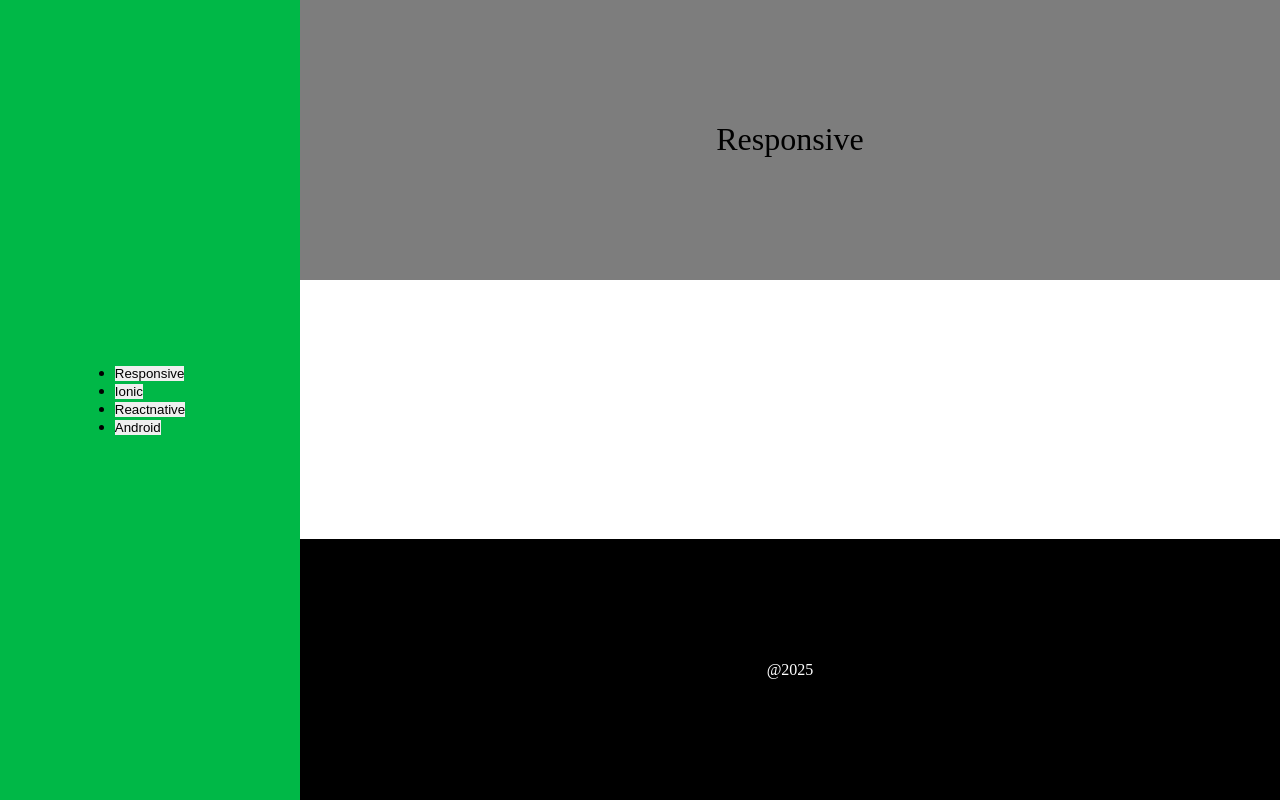
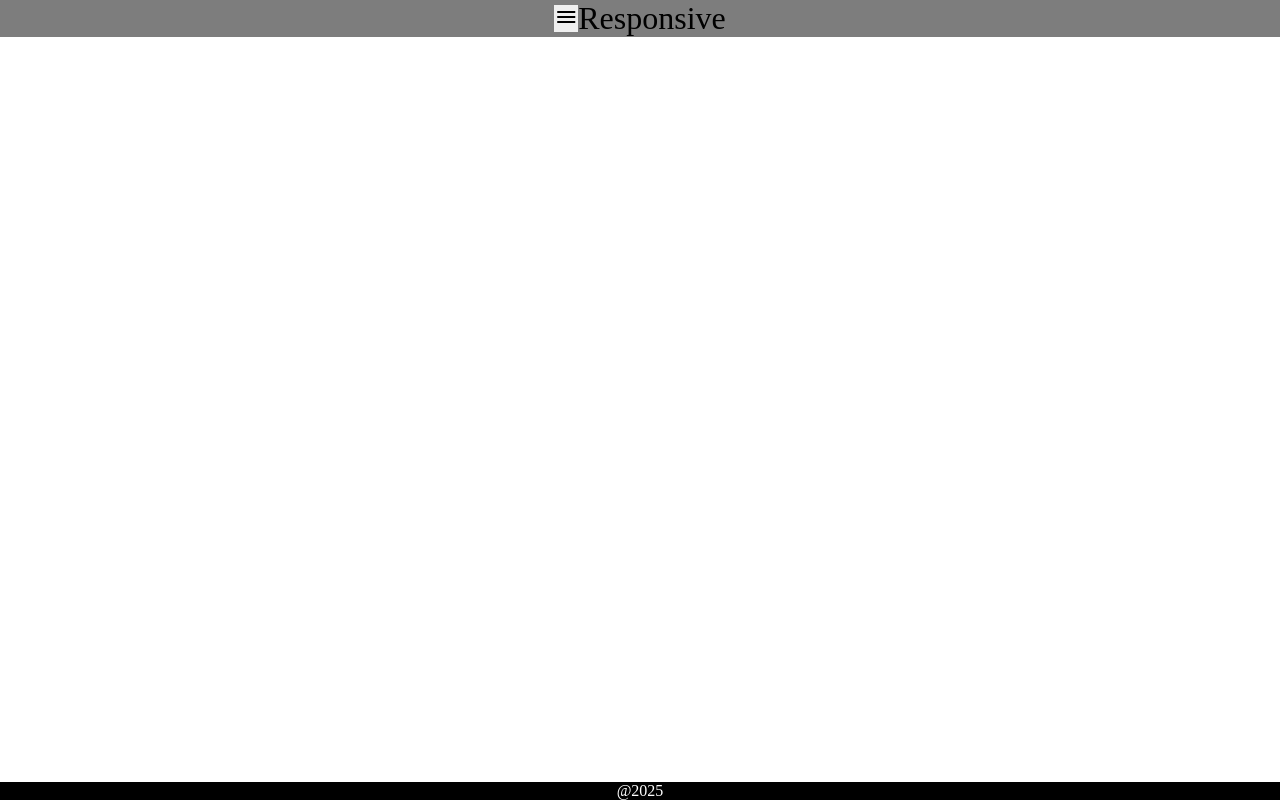
Before and after one commit to JMauricio05/moviles_s2_2025, a website built with webpack: page moviles_web/public/index.html in a window 1280 px wide. Built offline with nearby package versions, Linux system fonts and the light colour scheme; files whose address does not match are found by name.

Commit message:
Configuración del menu

```diff
--- a/moviles_web/public/index.html
+++ b/moviles_web/public/index.html
@@ -4,9 +4,13 @@
     <meta charset="UTF-8">
     <meta name="viewport" content="width=device-width, initial-scale=1.0">
     <title>Inicio</title>
+    <link href="https://fonts.googleapis.com/css2?family=Material+Symbols+Outlined" rel="stylesheet" />
     <link rel="stylesheet" href="styles.css">
 </head>
 <body>
+    <!-- <span class="material-symbols-outlined">search</span>
+    <span class="material-symbols-outlined">home</span>
+    <i class="material-symbols-outlined">bolt</i> -->
     <div id="page"></div>
     <script src="main.js"></script>
 </body>
--- a/moviles_web/src/components/header.js
+++ b/moviles_web/src/components/header.js
@@ -1,8 +1,22 @@
 const header = () => {
     const cabecera = document.createElement('header');
     cabecera.classList.add('header');
+
+    const menuBtn = document.createElement('button');
+    const iconoMenu = document.createElement('span');
+    iconoMenu.classList.add('material-symbols-outlined');
+    iconoMenu.textContent = 'menu';
+    menuBtn.appendChild(iconoMenu);
+    menuBtn.addEventListener('click', () => {
+        const menuContent = document.getElementById('menuPrincipal');
+        menuContent.classList.add('open');
+    });
+
+
     const titulo = document.createElement('h1');
     titulo.textContent = 'Responsive';
+
+    cabecera.appendChild(menuBtn);
     cabecera.appendChild(titulo);
     return cabecera;
 };
--- a/moviles_web/src/components/menu.js
+++ b/moviles_web/src/components/menu.js
@@ -1,23 +1,42 @@
 const itemMenu = (text) => {
     const li = document.createElement('li');
     const button = document.createElement('button');
-    button.textContent = text;
+
+    const span = document.createElement('span');
+    span.classList.add('material-symbols-outlined');
+    span.textContent = 'home'
+    button.appendChild(span);
+
+    button.innerHTML += text;
+    //button.innerHTML = button.innerHTML + text;
     li.appendChild(button);
     return li;
 };
 
 const menu = () => {
     const nav = document.createElement('nav');
+    nav.setAttribute('id', 'menuPrincipal');
     nav.classList.add('menu');
+
+    const closeBtn = document.createElement('button');
+    const iconClose = document.createElement('span');
+    iconClose.classList.add('material-symbols-outlined');
+    iconClose.textContent = 'close';
+    closeBtn.appendChild(iconClose);
+    closeBtn.addEventListener('click', () => {
+        nav.classList.remove('open');
+    });
+
     const list = document.createElement('ul');
     const options = ['Responsive', 'Ionic', 'Reactnative', 'Android'];
-    for(let item of options){
-       list.appendChild(itemMenu(item));
+    for (let item of options) {
+        list.appendChild(itemMenu(item));
     }
     // list.appendChild(itemMenu('Responsive'));
     // list.appendChild(itemMenu('Ionic'));
     // list.appendChild(itemMenu('Reactnative'));
     // list.appendChild(itemMenu('Android'));
+    nav.appendChild(closeBtn);
     nav.appendChild(list);
     return nav;
 };
--- a/moviles_web/src/sass/app.scss
+++ b/moviles_web/src/sass/app.scss
@@ -21,12 +21,16 @@
 }
 
 .principal {
-    display: grid;
-    grid-template-columns: 300px calc(100% - 300px);
-    grid-template-rows: auto;
-    grid-template-areas: "menu header"
-        "menu content"
-        "menu footer";
+    // display: grid;
+    // grid-template-columns: 300px calc(100% - 300px);
+    // grid-template-rows: auto;
+    // grid-template-areas: "menu header"
+    //     "menu content"
+    //     "menu footer";
+    display: flex;
+    flex-direction: column;
+    align-items: center;
+    justify-content: space-between;
 
     .header {
         grid-area: header;
@@ -36,6 +40,18 @@
     .menu {
         grid-area: menu;
         @include contenedor($bgColor: #00b847);
+        position: fixed;
+        left: -100vw;
+        top: 0px;
+        width: 80vw;
+        height: 100vh;
+        transition-property: left;
+        transition-duration: 500ms;
+        transition-timing-function: linear;
+
+        &.open {
+            left: 0px;
+        }
     }
 
     .content {
```
